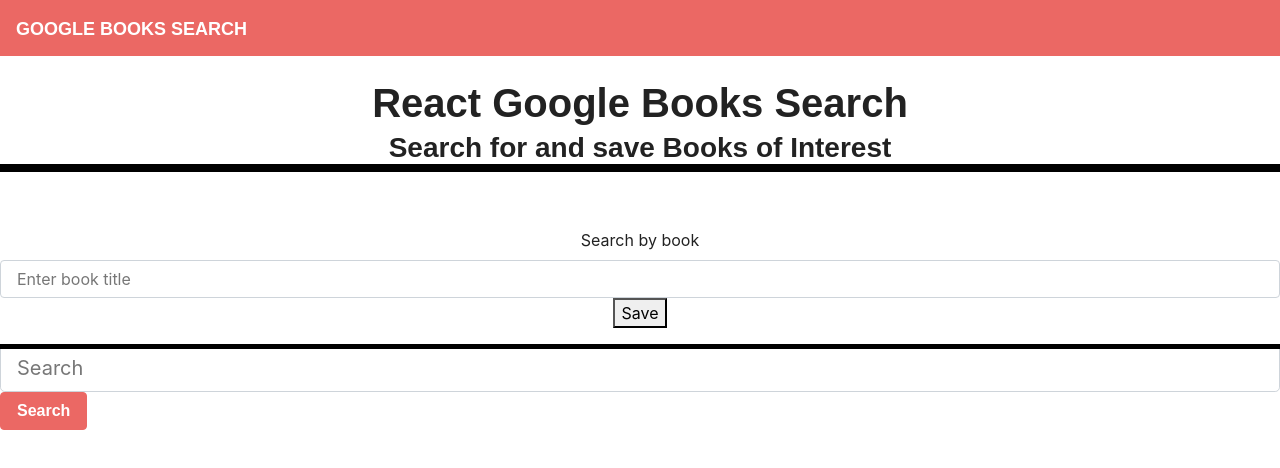
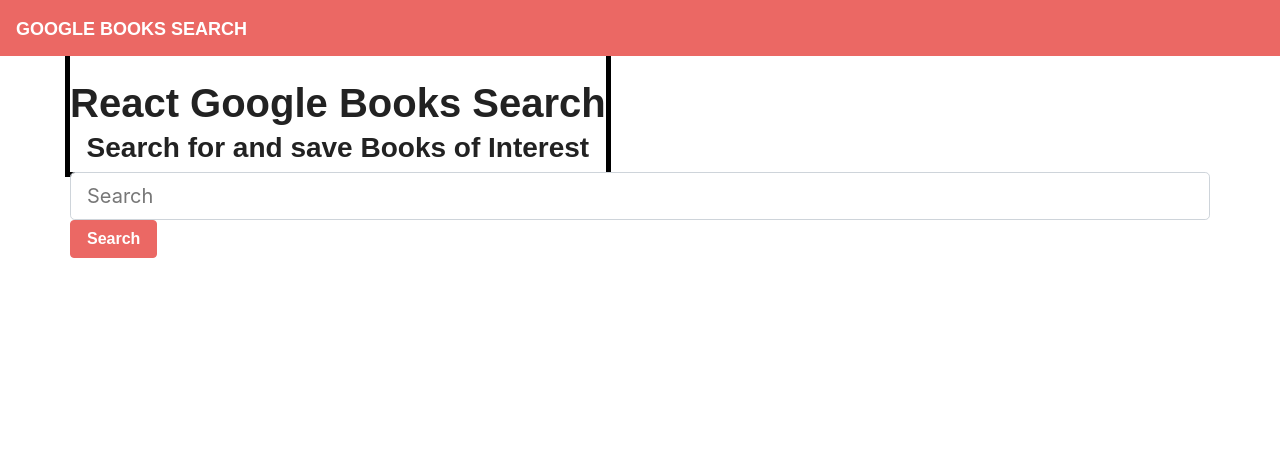
Before and after one commit to chadtarpey615/Google-Books-Search, a React (Create React App) app in the folder client/: page / in a window 1280 px wide. Shown: the top 468 px of the page. Built offline with nearby package versions, Linux system fonts and the light colour scheme; a web font is replaced by a local one.

Commit message:
Created container, row, and col components

```diff
--- a/client/src/App.js
+++ b/client/src/App.js
@@ -7,9 +7,7 @@ function App() {
   return (
     <div>
       <Navbar />
-     <Header />
 
-     <Form />
      <BooksContainer />
     </div>
   );
--- /dev/null
+++ b/client/src/components/List/Col.js
@@ -0,0 +1,15 @@
+import React from "react";
+
+
+export default function Col({ size, children }) {
+  return (
+    <div
+      className={size
+        .split(" ")
+        .map(size => "col-" + size)
+        .join(" ")}
+    >
+      {children}
+    </div>
+  );
+}
--- /dev/null
+++ b/client/src/components/List/Container.js
@@ -0,0 +1,5 @@
+import React from "react";
+
+export default function Container({ fluid, children }) {
+  return <div className={`container${fluid ? "-fluid" : ""}`}>{children}</div>;
+}
--- /dev/null
+++ b/client/src/components/List/Row.js
@@ -0,0 +1,5 @@
+import React from "react";
+
+export default function Row({ fluid, children }) {
+  return <div className={`row${fluid ? "-fluid" : ""}`}>{children}</div>;
+}
--- a/client/src/components/container/BooksContainer.js
+++ b/client/src/components/container/BooksContainer.js
@@ -1,5 +1,9 @@
 import React, { useState, useEffect } from "react";
 import API from "../../utils/API";
+import Container from "../List/Container"
+import Header from "../header/Header"
+import Col from "../List/Col.js";
+import Row from "../List/Row";
 
 
 function BookContainer (){
@@ -31,7 +35,9 @@ function BookContainer (){
     }
 
     return(
-        <>
+        <Container>
+            <Row>
+            <Header />
             <input type="text" name="input" onChange={handleInputChange} className="form-control form-control-lg" placeholder="Search"></input>
             <button type="submit" onClick={handleFormSubmit} className="btn btn-primary mb-2">Search</button>
             {resultArr.map(data => {
@@ -42,7 +48,8 @@ function BookContainer (){
                     </>
                 )
             })}
-        </>
+            </Row>
+        </Container>
     )
 }
 
--- a/client/src/utils/API.js
+++ b/client/src/utils/API.js
@@ -1,5 +1,5 @@
 import axios from "axios";
-const url = "https://www.googleapis.com/books/v1/volumes?q=search+terms";
+const url = "https://www.googleapis.com/books/v1/volumes?q=";
 
 
 export default {
```
